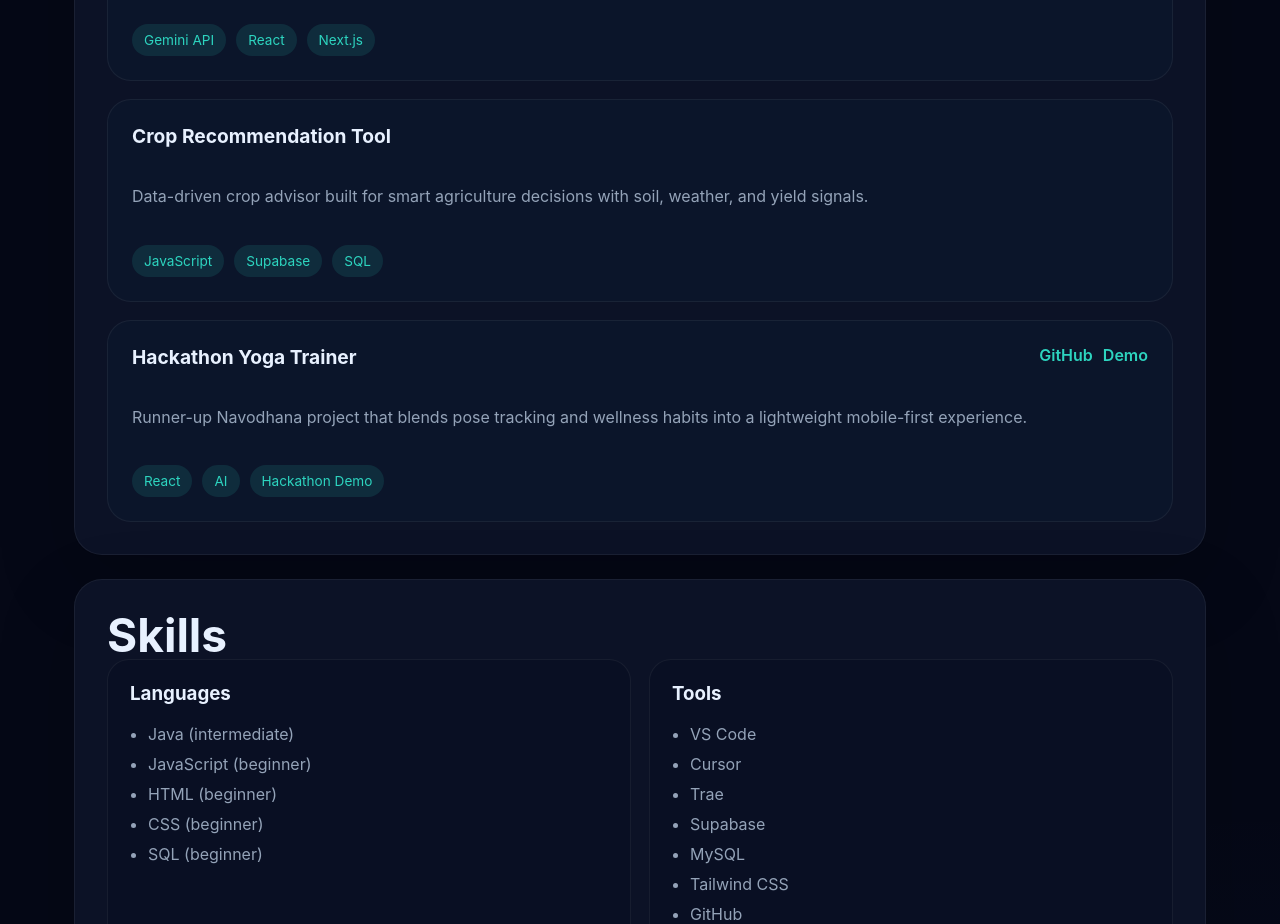
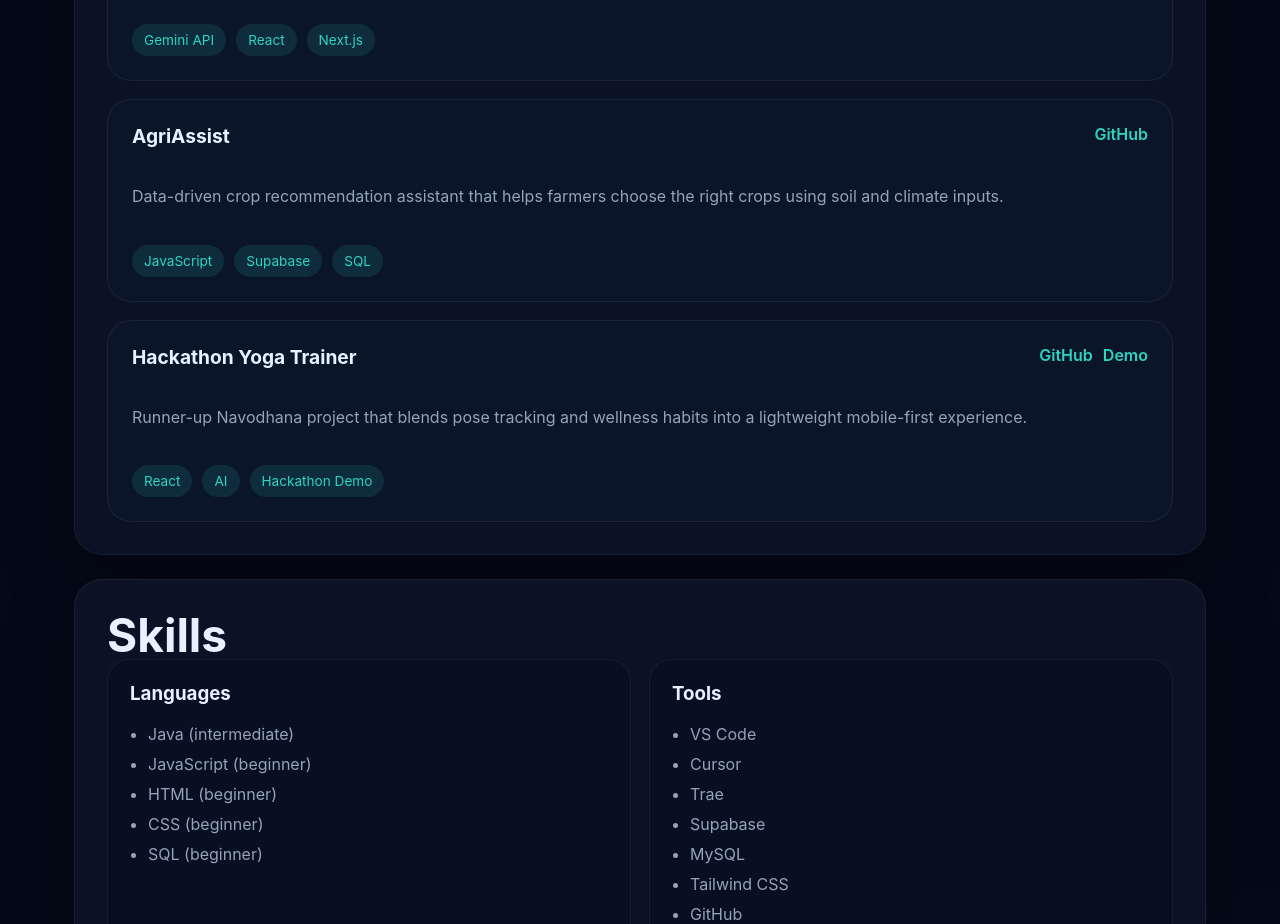
Before and after one commit to Tuppada/portfolio, a React (Vite) app: page / in a window 1280 px wide. Shown: the part 1520-2444 px from the top of the page. Built offline with nearby package versions, Linux system fonts and the light colour scheme.

Commit message:
Add AgriAssist project with GitHub link

```diff
--- a/src/App.jsx
+++ b/src/App.jsx
@@ -16,9 +16,10 @@ const projects = [
     demoLink: 'https://mediscan-2025.vercel.app/',
   },
   {
-    title: 'Crop Recommendation Tool',
-    description: 'Data-driven crop advisor built for smart agriculture decisions with soil, weather, and yield signals.',
+    title: 'AgriAssist',
+    description: 'Data-driven crop recommendation assistant that helps farmers choose the right crops using soil and climate inputs.',
     tech: ['JavaScript', 'Supabase', 'SQL'],
+    repoLink: 'https://github.com/puyeto/AgriAssist',
   },
   {
     title: 'Hackathon Yoga Trainer',
```
